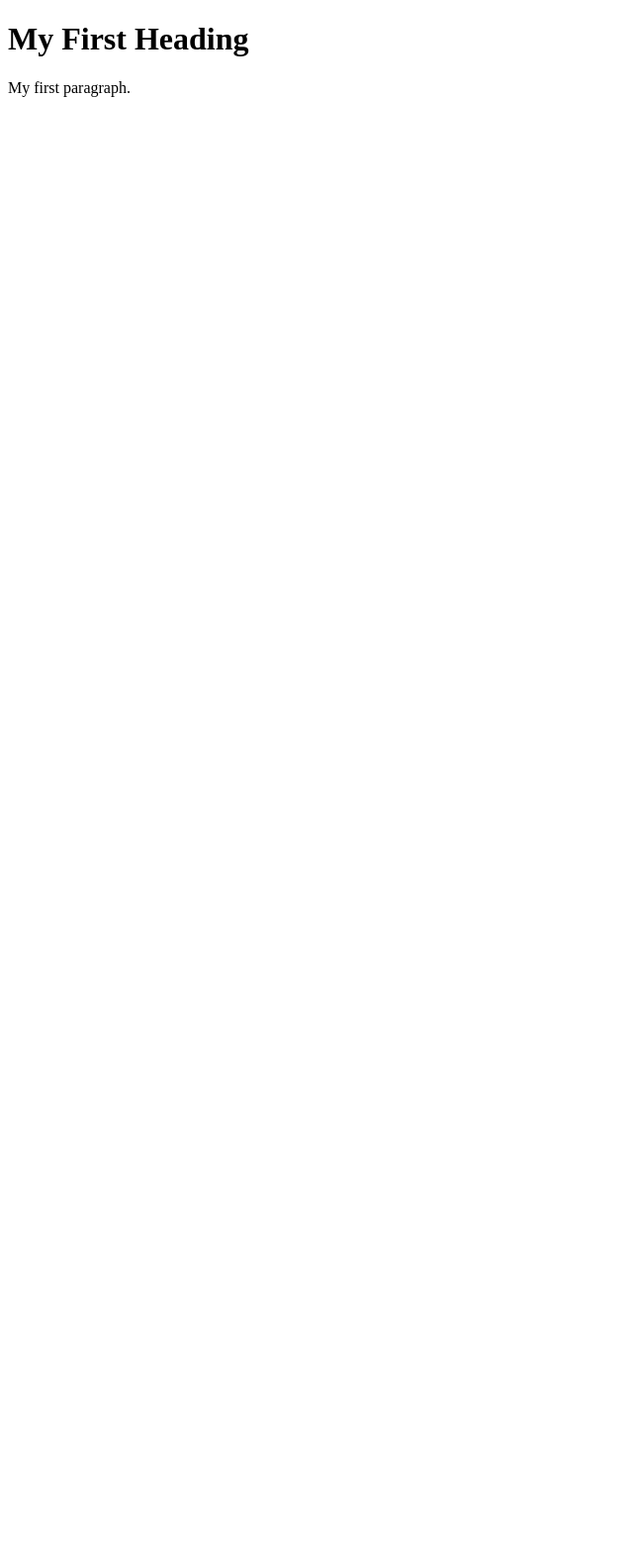
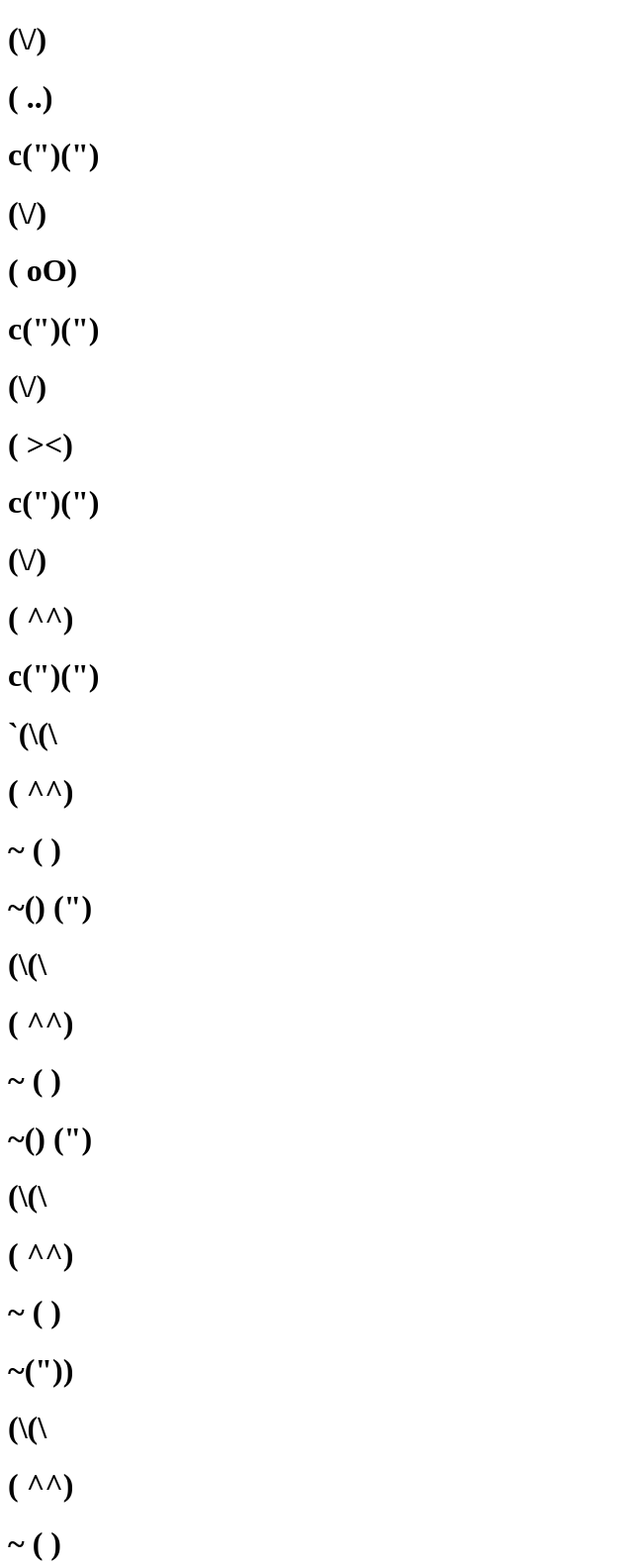
Before and after one commit to mattie20/mattie20.github.io, a plain HTML site: page index.html in a window 1280 px wide. Shown: the top 1581 px of the page at 99% size, without its empty margins (0-640 px from the left). Before the commit the page ends 800 px from the top, so only its background shows below. Drawn offline with Linux system fonts and the light colour scheme.

Commit message:
some things im trying

```diff
--- a/index.html
+++ b/index.html
@@ -1,10 +1,44 @@
 <!DOCTYPE html>
 <html>
+
 <body>
 
-<h1>My First Heading</h1>
+<h1>(\/)</h1>
+<h1>( ..)</h1>
+<h1>c(")(")</h1>
 
-<p>My first paragraph.</p>
+<h1>(\/)</h1>
+<h1>( oO)</h1>
+<h1>c(")(")</h1>
+
+<h1>(\/)</h1>
+<h1>( ><)</h1>
+<h1>c(")(")</h1>
+
+<h1>(\/)</h1>
+<h1>( ^^)</h1>
+<h1>c(")(")</h1>
+
+<h1>`(\(\</h1>
+<h1>  ( ^^)</h1>
+<h1> ~ (  )</h1>
+<h1> ~()  (")</h1>
+
+<h1> (\(\</h1>
+<h1>  ( ^^)</h1>
+<h1> ~ (  )</h1>
+<h1> ~() (")</h1>
+
+<h1> (\(\</h1>
+<h1>  ( ^^)</h1>
+<h1> ~ (  )</h1>
+<h1> ~("))</h1>
+
+<h1> (\(\</h1>
+<h1>  ( ^^)</h1>
+<h1> ~ (  )</h1>
+<h1> ~()  (")</h1>
 
 </body>
+
 </html>
```
